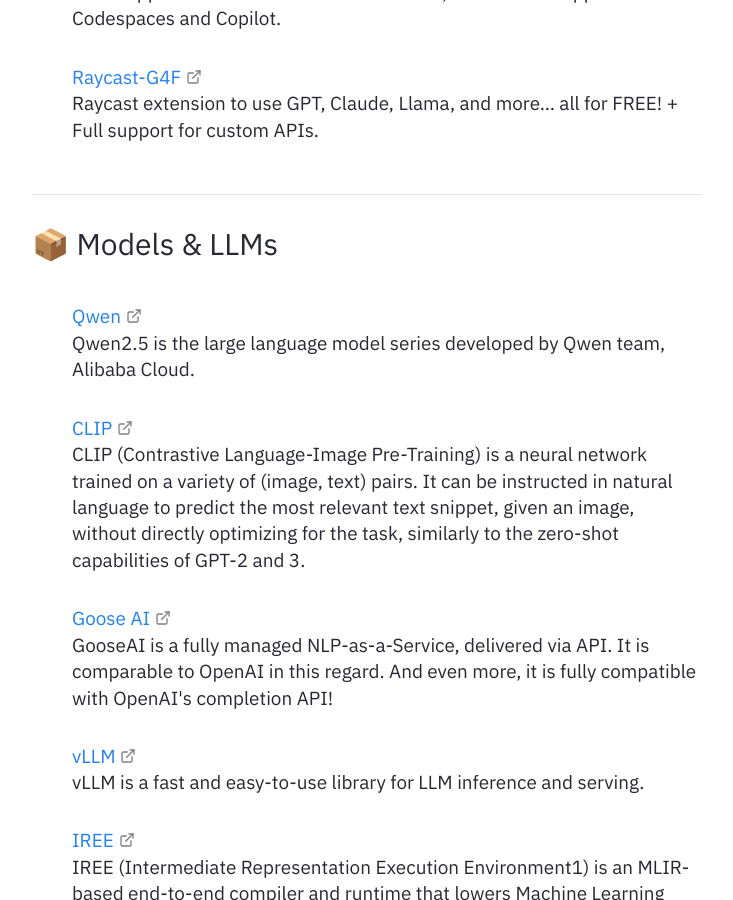
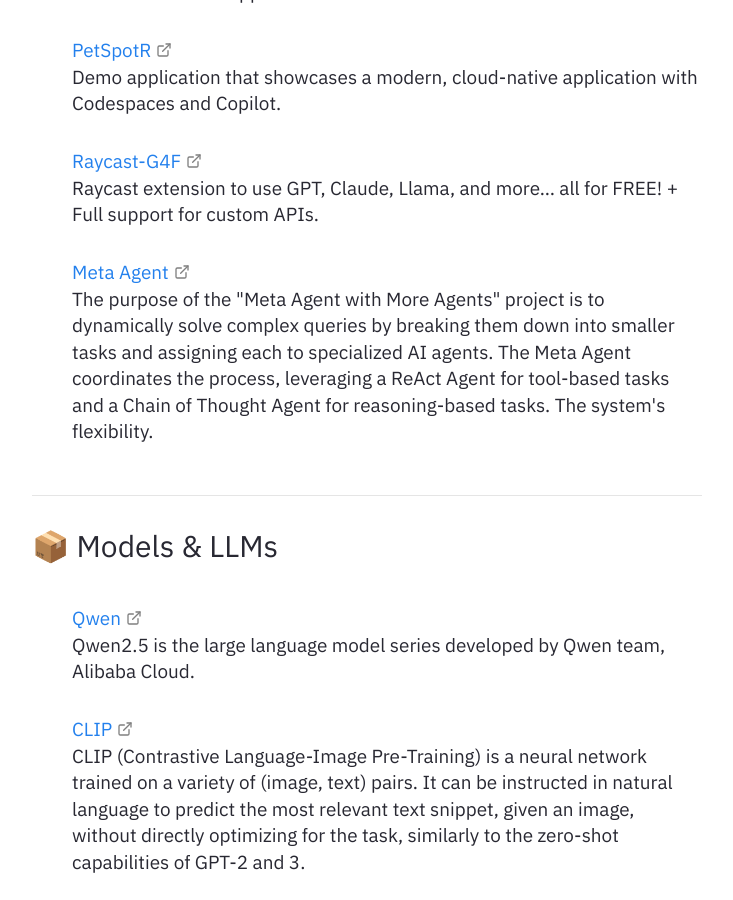
Before and after one commit to AI-Atlaas/ai-atlas-site, a Jekyll site: the page built from pages/index.md, in a window 1280 px wide and 900 px high, scrolled down 38349 px. Shown: the whole window, without its empty margins (273-1006 px from the left). Built offline with Jekyll 4.4.1, drawn with Linux system fonts in a browser that asks for light colours; some of the changed text lies outside the part shown.

Commit message:
Update README from AI-Atlas/AI-Atlas

```diff
--- a/pages/docs/list.md
+++ b/pages/docs/list.md
@@ -179,6 +179,9 @@ This is an atlas of AI tools that are available on the web. This directory conta
 
 - [Zonos](https://github.com/Zyphra/Zonos)
    Zonos is a text-to-speech system that uses a large language model to generate speech from text. [Website](https://playground.zyphra.com/)
+
+- [Moonshine](https://github.com/usefulsensors/moonshine)
+   Fast and accurate automatic speech recognition (ASR) for edge devices.
 
 ---
 ### 🎙️ Audio Generation
@@ -958,6 +961,9 @@ This is an atlas of AI tools that are available on the web. This directory conta
 - [Raycast-G4F](https://github.com/XInTheDark/raycast-g4f/)
    Raycast extension to use GPT, Claude, Llama, and more... all for FREE! + Full support for custom APIs.
 
+- [Meta Agent](https://github.com/Jeomon/Meta-Agent-with-More-Agents)
+   The purpose of the "Meta Agent with More Agents" project is to dynamically solve complex queries by breaking them down into smaller tasks and assigning each to specialized AI agents. The Meta Agent coordinates the process, leveraging a ReAct Agent for tool-based tasks and a Chain of Thought Agent for reasoning-based tasks. The system's flexibility.
+
 ---
 
 ### 📦 Models & LLMs
```
